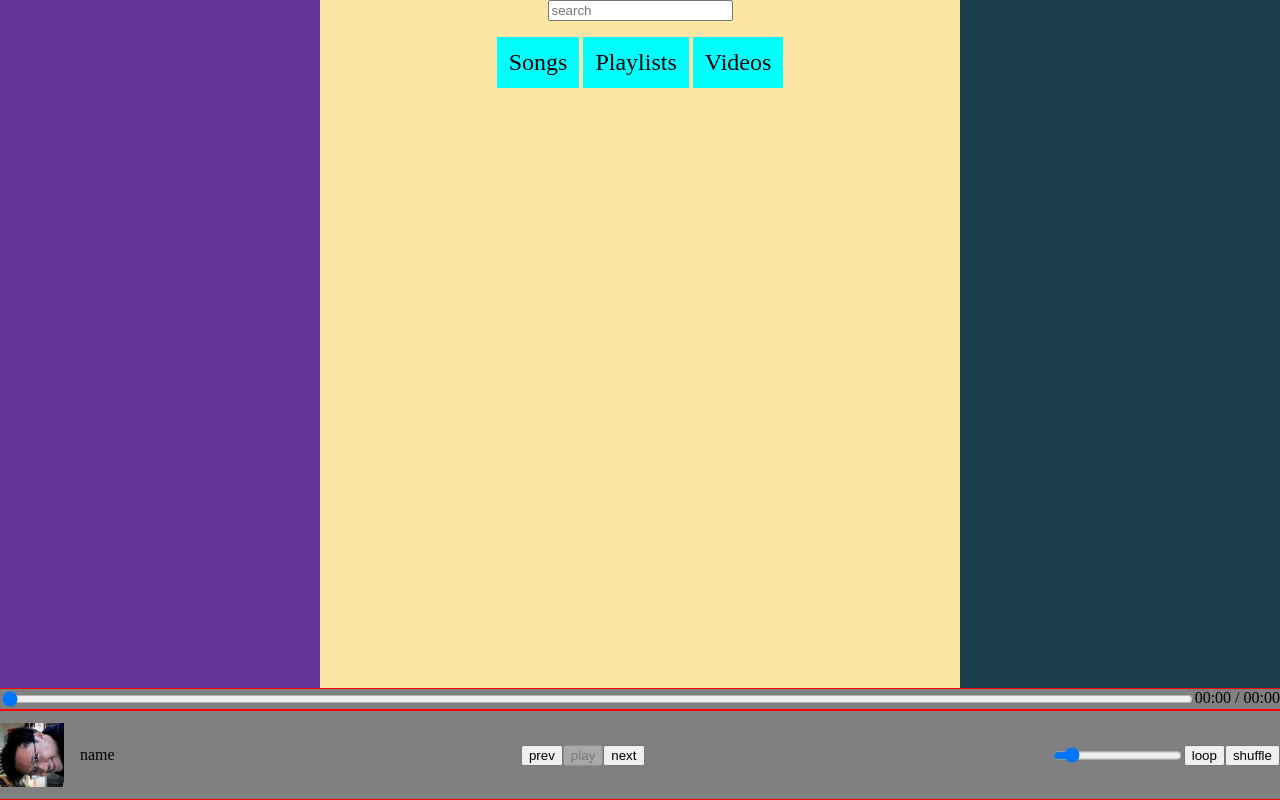
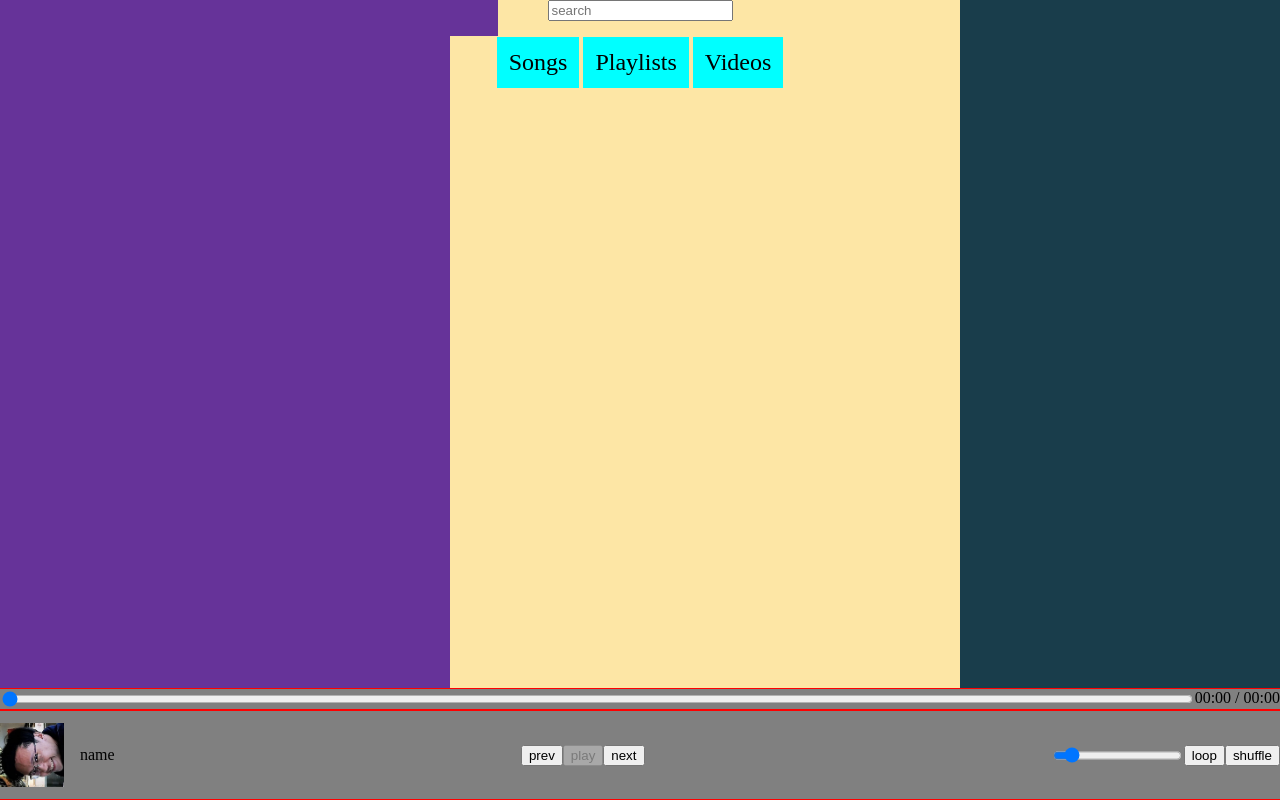
Before and after one commit to Miran-Mirantee/music-player, a website built with Vite: page index.html in a window 1280 px wide. Built offline with nearby package versions, Linux system fonts and the light colour scheme.

Commit message:
implement queue expand button

```diff
--- a/src/class/AudioController.ts
+++ b/src/class/AudioController.ts
@@ -443,6 +443,9 @@ export class AudioController {
     container.classList.add("queue-container");
     const expandBtn = document.createElement("div");
     expandBtn.classList.add("queue-expand-btn");
+    expandBtn.addEventListener("click", () => {
+      dom.classList.toggle("hidden");
+    });
 
     dom.append(container, expandBtn);
     return { dom, container };
--- a/src/style.css
+++ b/src/style.css
@@ -1,6 +1,6 @@
 :root {
   --player-height: 112px;
-  --queue-width: 25%;
+  --queue-width: 450px;
 }
 
 html body {
@@ -157,8 +157,12 @@ body {
   bottom: var(--player-height);
   left: 0;
   background-color: rebeccapurple;
-  overflow-x: hidden;
-  overflow-y: scroll;
+  transition: left 0.5s;
+}
+
+.queue.hidden {
+  left: calc(var(--queue-width) * -1);
+  transition: left 0.5s;
 }
 
 .queue-container {
@@ -166,9 +170,18 @@ body {
   flex-direction: column;
   height: 100%;
   width: 100%;
+  /* overflow-x: hidden; */
+  overflow-y: scroll;
 }
 
 .queue-expand-btn {
+  position: absolute;
+  top: 0;
+  right: -48px;
+  height: 36px;
+  width: 48px;
+  cursor: pointer;
+  background-color: rebeccapurple;
 }
 
 .queue-item {
```
